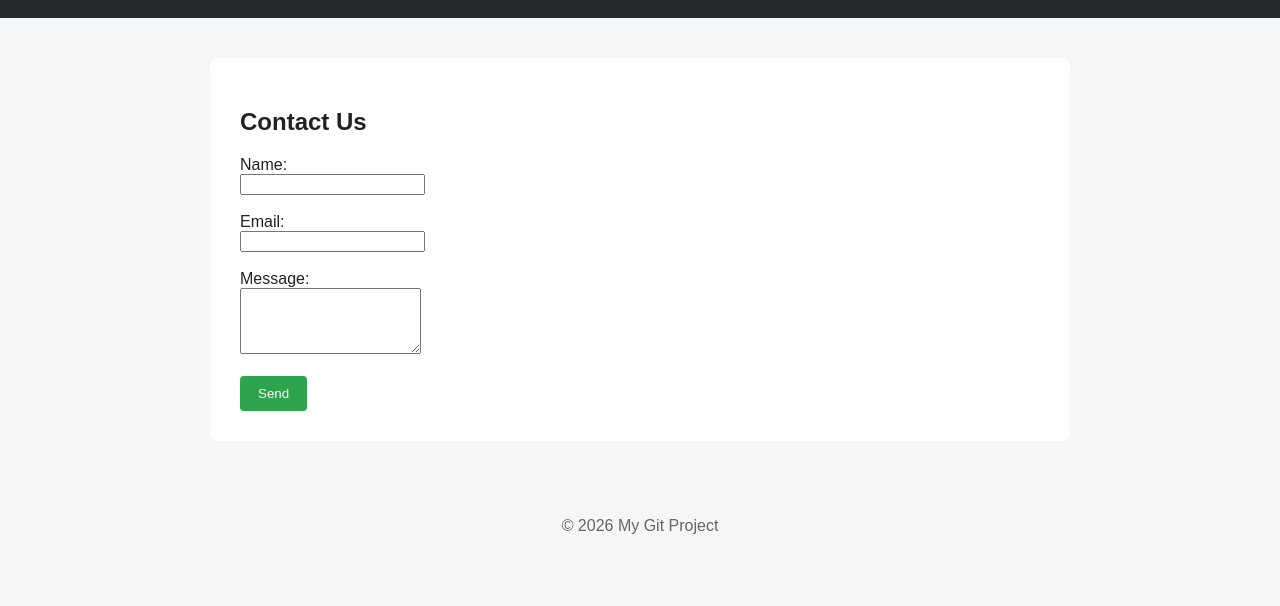
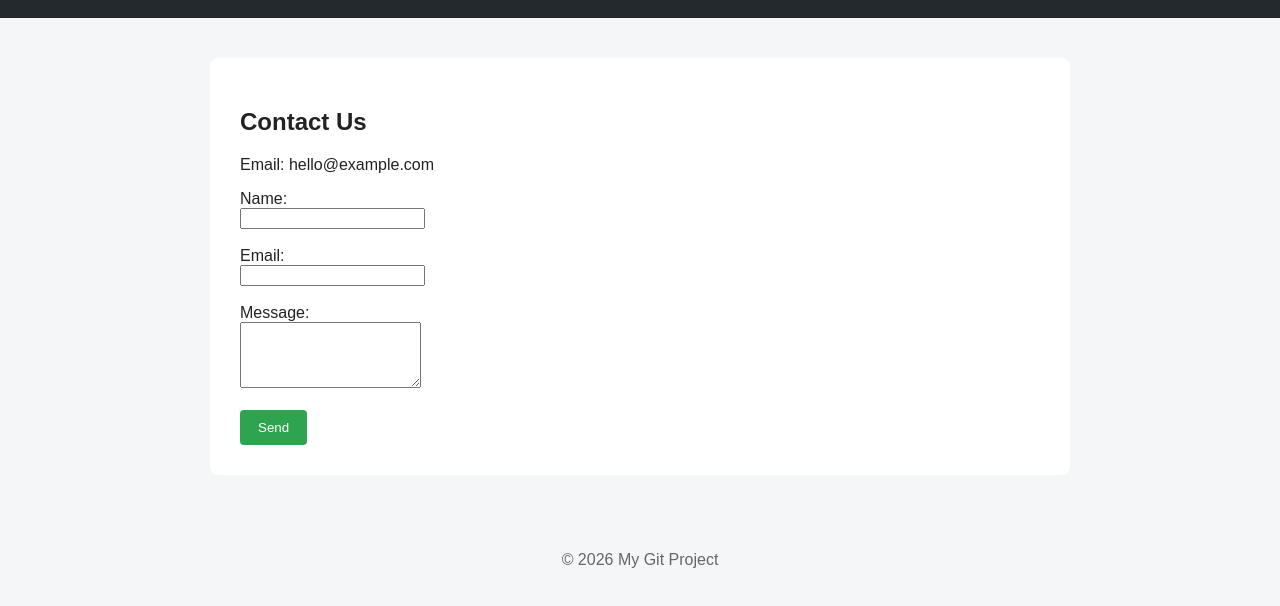
Before and after one commit to JarrelZapanta/my-git-project, a plain HTML site: page contact.html in a window 1280 px wide. Shown: the part 120-726 px from the top of the page. Drawn offline with Linux system fonts and the light colour scheme.

Commit message:
Add email to contact page

```diff
--- a/contact.html
+++ b/contact.html
@@ -16,6 +16,7 @@
 
   <main>
     <h2>Contact Us</h2>
+    <p>Email: hello@example.com</p>
     <form>
       <label>Name:</label><br>
       <input type="text" name="name"><br><br>
@@ -25,6 +26,7 @@
       <textarea name="message" rows="4"></textarea><br><br>
       <button type="submit">Send</button>
     </form>
+
   </main>
 
   <footer>
```
